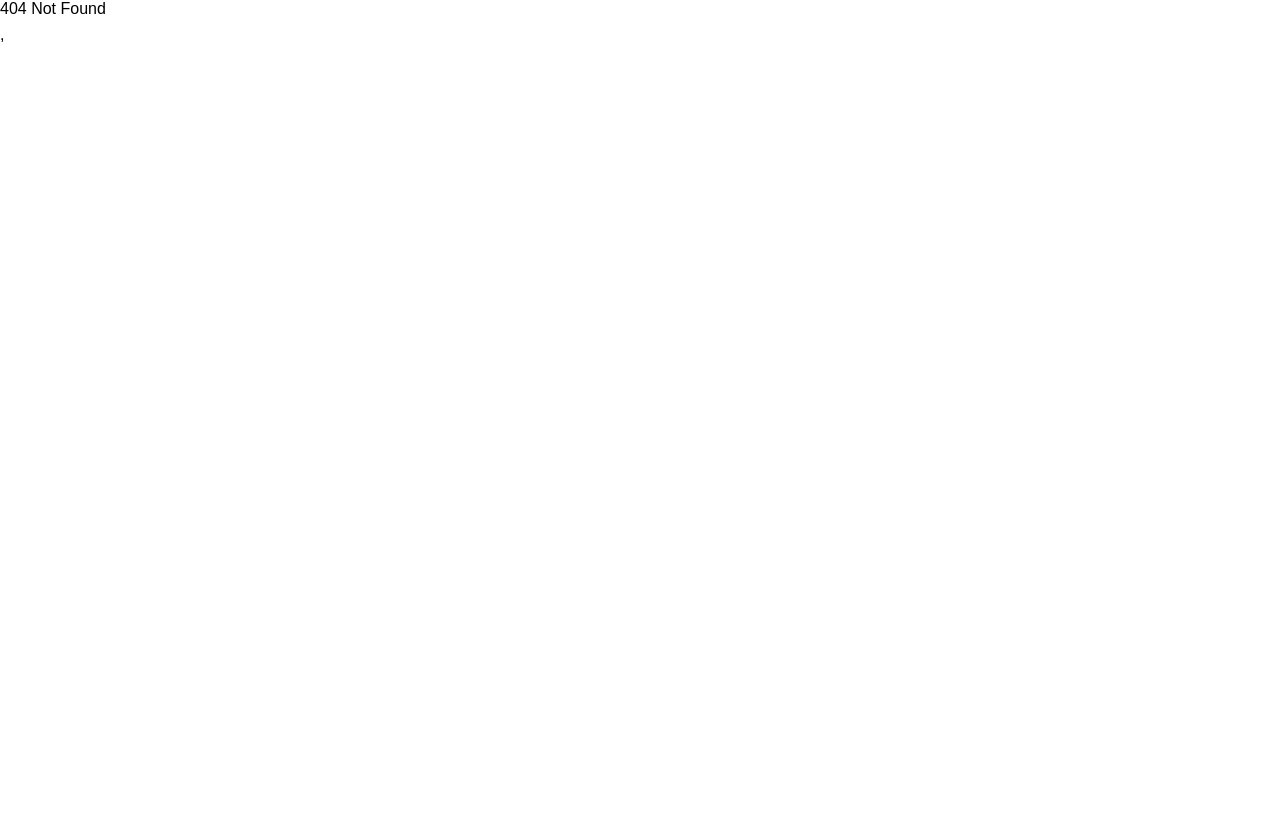
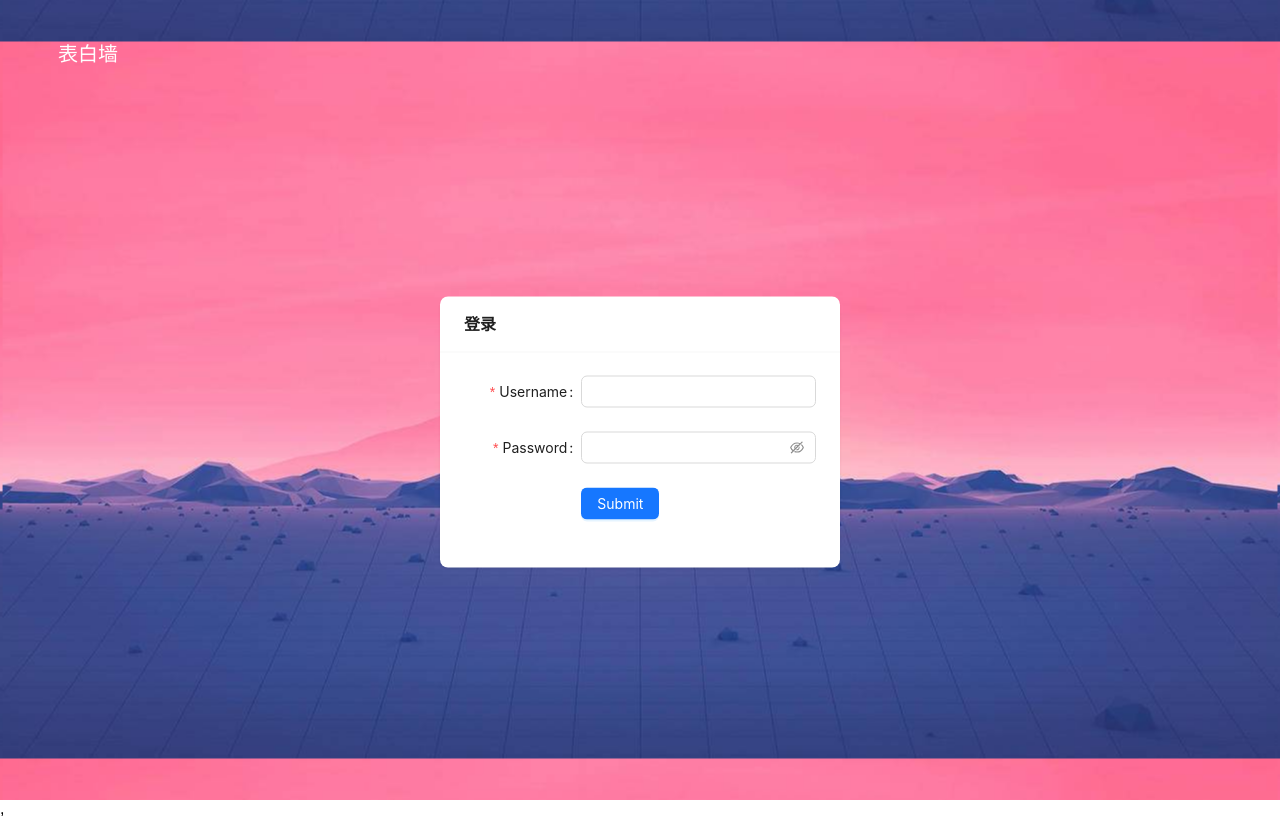
Before and after one commit to mao2006/ConfessionWall-React, a React (Vite) app: page /login in a window 1280 px wide. Before the commit this address had no page. Built offline with nearby package versions, Linux system fonts and the light colour scheme.

Commit message:
feat: 新增登录界面

```diff
--- a/src/App.jsx
+++ b/src/App.jsx
@@ -1,10 +1,10 @@
 import { useState } from 'react'
-import reactLogo from './assets/react.svg'
-import viteLogo from '/vite.svg'
-import { Layout, Button } from 'antd'
-import { useNavigate } from 'react-router-dom'
+import { Layout, } from 'antd'
+import { useNavigate, Outlet } from 'react-router-dom'
+// import { update } from './stores/stores/tokenstore'
+// import { useDispatch,useSelector } from 'react-redux'
 
-const { Header, Footer, Sider, Content } = Layout;
+const { Header, Content } = Layout;
 
 
 
@@ -12,29 +12,19 @@ const { Header, Footer, Sider, Content } = Layout;
 function App() {
   const [count, setCount] = useState(0)
   const navigate = useNavigate();
+
+
+
   return (
     <>
-      <div>
-        <a href="https://vite.dev" target="_blank">
-          <img src={viteLogo} className="logo" alt="Vite logo" />
-        </a>
-        <a href="https://react.dev" target="_blank">
-          <img src={reactLogo} className="logo react" alt="React logo" />
-        </a>
-      </div>
-      <h1 className='text-red-500'>Vite + React</h1>
-      <div className="card">
-        <button onClick={() => setCount((count) => count + 1)}>
-          count is {count}
-        </button>
-        <p>
-          Edit <code>src/App.jsx</code> and save to test HMR
-        </p>
-      </div>
-      <p className="read-the-docs">
-        Click on the Vite and React logos to learn more
-      </p>
-      <Button onClick={() => navigate('/about')}>clickme</Button>
+      <Layout className='bg-[url("./assets/background.jpg")] bg-contail bg-center h-100vh'>
+        <Header className='bg-transparent'>
+          <p className='text-white text-xl mt-10 ml-2'>表白墙</p>
+        </Header>
+        <Content className='relative h-screen'>
+          <Outlet></Outlet>
+        </Content>
+      </Layout>
     </>
   )
 }
--- /dev/null
+++ b/src/apis/service/LoginApi.js
@@ -0,0 +1,17 @@
+import { fetchInstance } from "../fetch";
+
+const loginAPI = async(username,password) => {
+    const option = {
+        url: '/api/user/login',
+        method: 'post',
+        body: {
+            username: username,
+            password: password
+        }
+    }
+    const response = await fetchInstance(option)
+
+    return response
+}
+
+export default loginAPI
--- /dev/null
+++ b/src/pages/login&register/loginpage.jsx
@@ -0,0 +1,88 @@
+import { Card, Button, Form, Input, message } from 'antd';
+import loginAPI from "../../apis/service/LoginApi";
+import Password from "antd/es/input/Password";
+
+
+const LoginPage = () => {
+
+    const [messageApi, contextHolder] = message.useMessage();
+    const onFinish = async (values) => {
+        const {response} = await loginAPI(values.username,values,Password)
+        if(response.data.code===200){
+            message.success("请求成功")
+        }else{
+            message.error(response.data.msg)
+        }
+    };
+    const onFinishFailed = (errorInfo) => {
+        messageApi.error("请输入账号密码")
+        console.log(errorInfo)
+    };
+    return(
+        <>
+            {contextHolder}
+            <div className='absolute top-1/2 left-1/2 transform -translate-x-1/2 -translate-y-1/2'>
+
+                <Card title="登录" bordered={false} style={{ width: 400 }}>
+                    <Form
+                        name="basic"
+                        labelCol={{
+                        span: 8,
+                        }}
+                        wrapperCol={{
+                        span: 16,
+                        }}
+                        style={{
+                        maxWidth: 600,
+                        }}
+                        initialValues={{
+                        remember: true,
+                        }}
+                        onFinish={onFinish}
+                        onFinishFailed={onFinishFailed}
+                        autoComplete="off"
+                    >
+                        <Form.Item
+                        label="Username"
+                        name="username"
+                        rules={[
+                            {
+                            required: true,
+                            message: 'Please input your username!',
+                            },
+                        ]}
+                        >
+                            <Input />
+                        </Form.Item>
+
+                        <Form.Item
+                        label="Password"
+                        name="password"
+                        rules={[
+                            {
+                            required: true,
+                            message: 'Please input your password!',
+                            },
+                        ]}
+                        >
+                            <Input.Password />
+                        </Form.Item>
+
+                        <Form.Item
+                        wrapperCol={{
+                            offset: 8,
+                            span: 16,
+                        }}
+                        >
+                            <Button type="primary" htmlType="submit">
+                                Submit
+                            </Button>
+                        </Form.Item>
+                    </Form>
+                </Card>
+            </div>
+        </>
+    )
+}
+
+export default LoginPage
--- a/src/routes/router.jsx
+++ b/src/routes/router.jsx
@@ -1,12 +1,16 @@
-import { BrowserRouter as Router, Route, Routes } from 'react-router-dom';
+import { BrowserRouter as Router, Route, Routes, Navigate } from 'react-router-dom';
 import App from '../App';
+import LoginPage from '../pages/login&register/loginpage';
 
 const AppRouter = () => {
     return(
         <Router>
             <Routes>
-                <Route path='/' element={<App/>} />
-                <Route path="*" element={<h1>404 Not Found</h1>} />
+                <Route path='/' element={<App/>} >
+                    <Route index element={<Navigate to={'login'} />}></Route>
+                    <Route path='login' element={<LoginPage/>} />
+                    <Route path="*" element={<h1 className='absolute text-red-800 text-3xl top-1/2 left-1/2 transform -translate-x-1/2 -translate-y-1/2'>404 Not Found</h1>} />
+                </Route>
             </Routes>
         </Router>
     )
--- a/src/stores/store.js
+++ b/src/stores/store.js
@@ -1,7 +1,7 @@
 // store.js
 import { configureStore } from '@reduxjs/toolkit';
 import { persistStore } from 'redux-persist';
-import tokenReducer from './tokenstore';
+import tokenReducer from './stores/tokenstore';
 
 // 创建 Redux store
 const store = configureStore({
--- /dev/null
+++ b/src/stores/stores/tokenstore.js
@@ -0,0 +1,24 @@
+import { createSlice } from "@reduxjs/toolkit";
+import { persistReducer } from "redux-persist";
+import storage from "redux-persist/lib/storage";
+
+const persistConfig = {
+    key: 'token', // 存储的键名
+    storage, // 使用本地存储
+};
+
+const tokenSlice = createSlice({
+    name:'token',
+    initialState:{token:''}, //初始值
+    reducers:{ //类似pinia的action
+        update:(state,newVal) => {
+            state.token = newVal
+        }
+    }
+})
+
+const tokenReducer = persistReducer(persistConfig,tokenSlice.reducer)
+
+export default tokenReducer //必须导出
+
+export const {update} = tokenSlice.actions
--- a/src/stores/tokenstore.js
+++ /dev/null
@@ -1,24 +0,0 @@
-import { createSlice } from "@reduxjs/toolkit";
-import { persistReducer } from "redux-persist";
-import storage from "redux-persist/lib/storage";
-
-const persistConfig = {
-    key: 'token', // 存储的键名
-    storage, // 使用本地存储
-};
-
-const tokenSlice = createSlice({
-    name:'token',
-    initialState:{token:''}, //初始值
-    reducers:{ //类似pinia的action
-        update:(state,newVal) => {
-            state.token = newVal
-        }
-    }
-})
-
-const tokenReducer = persistReducer(persistConfig,tokenSlice.reducer)
-
-export default tokenReducer //必须导出
-
-export const {update} = tokenSlice.actions
--- a/tailwind.config.js
+++ b/tailwind.config.js
@@ -4,7 +4,11 @@ export default {
     "./src/**/*.{js,jsx,ts,tsx}",
   ],
   theme: {
-    extend: {},
+    extend: {
+      height: {
+        '100vh': '100vh'
+      }
+    },
   },
   plugins: [],
 }
```
Also changed, not shown: src/apis/fetch.ts (line endings or trailing spaces), src/assets/background.jpg (added).
